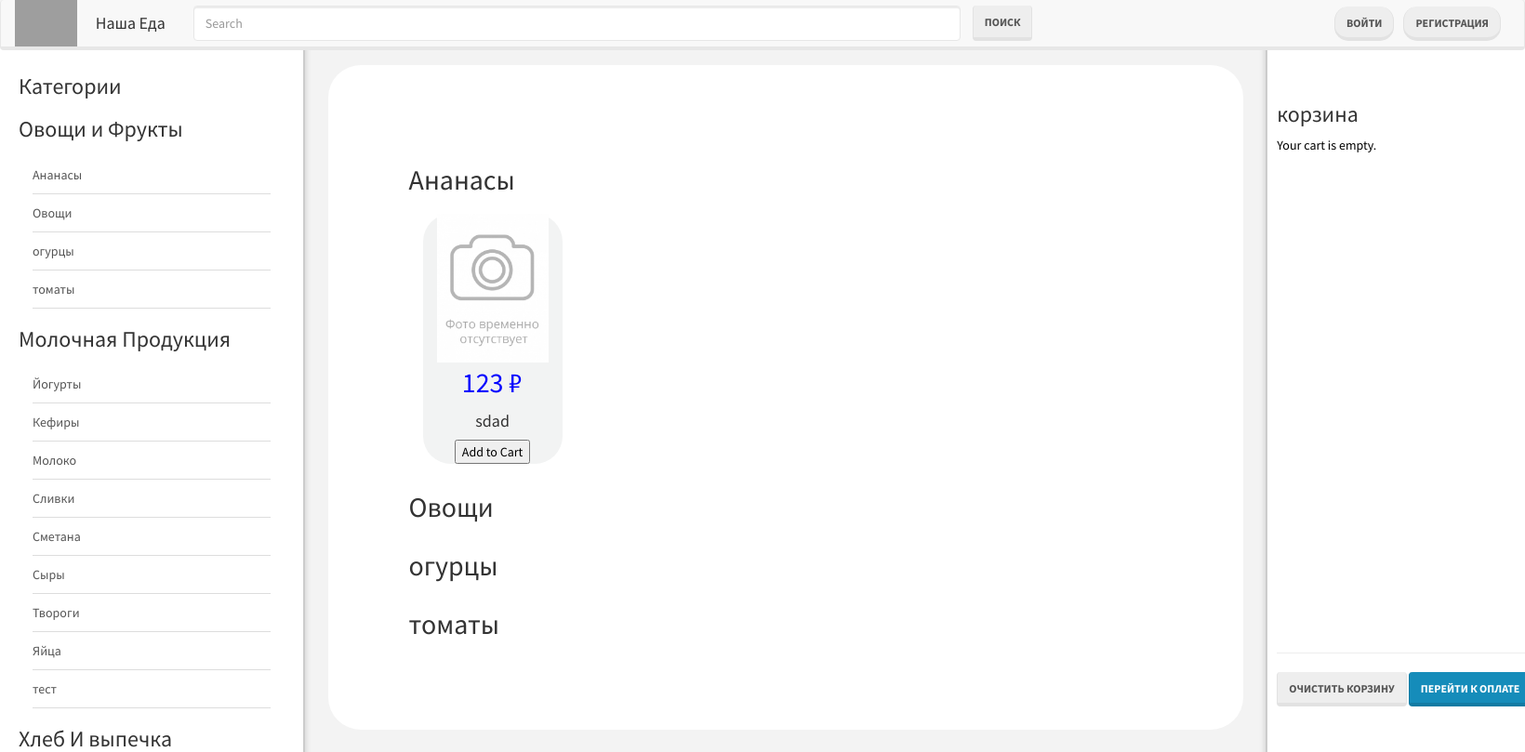
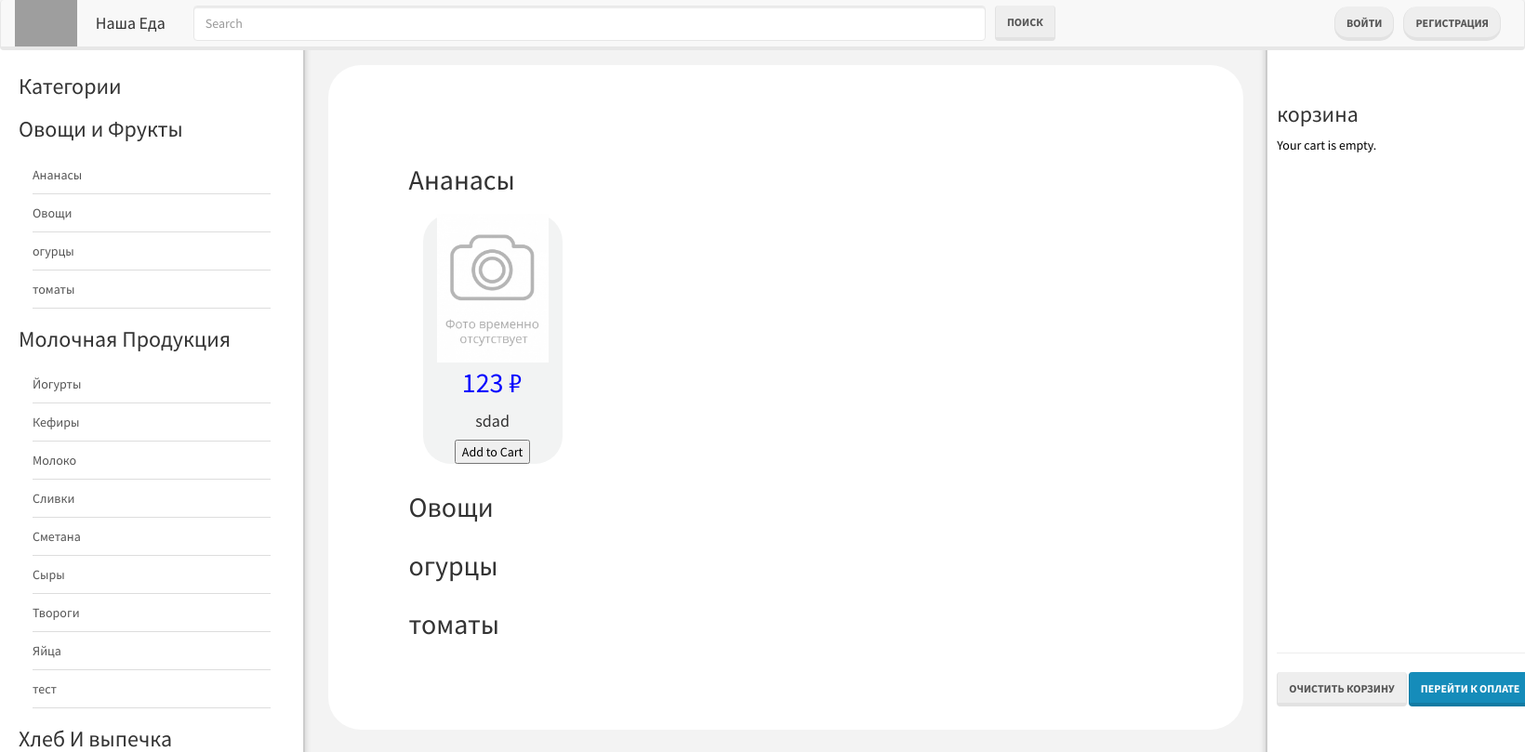
Before and after one commit to anor32/OurFood, a Django app: page /products/2/categories/ in a window 1640 px wide. Shown: the top 809 px of the page at 93% size. Run offline with Django 5.2, Linux system fonts and the light colour scheme; data comes from the database, SQL or seed files in the repository; parts of the project's set-up code (start-up, migrations or seed data) failed here and were passed over; some libraries are stand-ins or nearby versions; grey boxes are pictures that could not be loaded.

Commit message:
исправления фронта

```diff
--- a/products/templates/products/base.html
+++ b/products/templates/products/base.html
@@ -16,7 +16,7 @@
 
 <header>
 
-    <div class="col-lg-12" style="position: fixed;z-index: 1000; padding:0">
+  <div class="col-lg-12" style="position: fixed;z-index: 1000; padding:0;width:100%;">
 
         <div class="bs-component">
             <nav class="navbar navbar-default">
@@ -28,6 +28,12 @@
                             </a>
                         </div>
                         <a class="navbar-brand text" href="{%url 'products:index'%}">Наша Еда</a>
+                        <button type="button" class="navbar-toggle collapsed" data-toggle="collapse" data-target="#bs-example-navbar-collapse-1">
+                    <span class="sr-only"><ya-tr-span data-index="13-0" data-translated="false" data-source-lang="en" data-target-lang="ru" data-value="Toggle navigation" data-translation="Переключать навигацию" data-ch="0" data-type="trSpan" style="visibility: inherit !important;">Toggle navigation</ya-tr-span></span>
+                    <span class="icon-bar"></span>
+                    <span class="icon-bar"></span>
+                    <span class="icon-bar"></span>
+                    </button>
                     </div>
 
                     <div class="collapse navbar-collapse" id="bs-example-navbar-collapse-1">
@@ -36,9 +42,9 @@
 
 
                     </form>
-                        <form class="navbar-form navbar-left" style="width:60%;" method="get"
+                        <form class="navbar-form navbar-left f" style="width:60%; " method="get"
                               action="{% url 'products:search' %}">
-                            <div class="form-group" style="width:90%;">
+                            <div class="form-group" style="width:100%;">
 
                                 <input type="text" name="q" class="form-control" style="width:100%;" placeholder="Search">
                             </div>
@@ -52,13 +58,13 @@
                             {%if not user.is_authenticated %}
 
                             <li style="margin-right:10px;">
-                                <button class="btn btn-default" style="border-radius:15px;"><a class="text"
-                                                                                               href="{%url 'users:user_login' %}">войти</a>
+                                <button class="btn btn-default" style="border-radius:15px;">
+                                    <a class="text" href="{%url 'users:user_login' %}">войти</a>
                                 </button>
                             </li>
                             <li style="margin-right:10px;">
-                                <button class="btn btn-default" style="border-radius:15px;"><a class="text"
-                                                                                               href="{%url 'users:user_register' %}">Регистрация</a>
+                                <button class="btn btn-default" style="border-radius:15px;">
+                                    <a class="text" href="{%url 'users:user_register' %}">Регистрация</a>
                                 </button>
                             </li>
                             {% else %}
@@ -189,6 +195,8 @@
 <script src="https://code.jquery.com/jquery-3.2.1.slim.min.js" crossorigin="anonymous"></script>
 <script>window.jQuery || document.write('<script src="../../assets/js/vendor/jquery-slim.min.js"><\/script>');</script>
 <script src="{% static 'js/slider.js' %}"> </script>
-
+<script src="https://bootstraptema.ru/snippets/style/2015/bootswatch/jquery-1.10.2.min.js"></script>
+<script src="https://bootstraptema.ru/snippets/style/2015/bootswatch/bootstrap.min.js"></script>
+<script src="https://bootstraptema.ru/snippets/style/2015/bootswatch/custom.js"></script>
 </body>
 </html>
```
